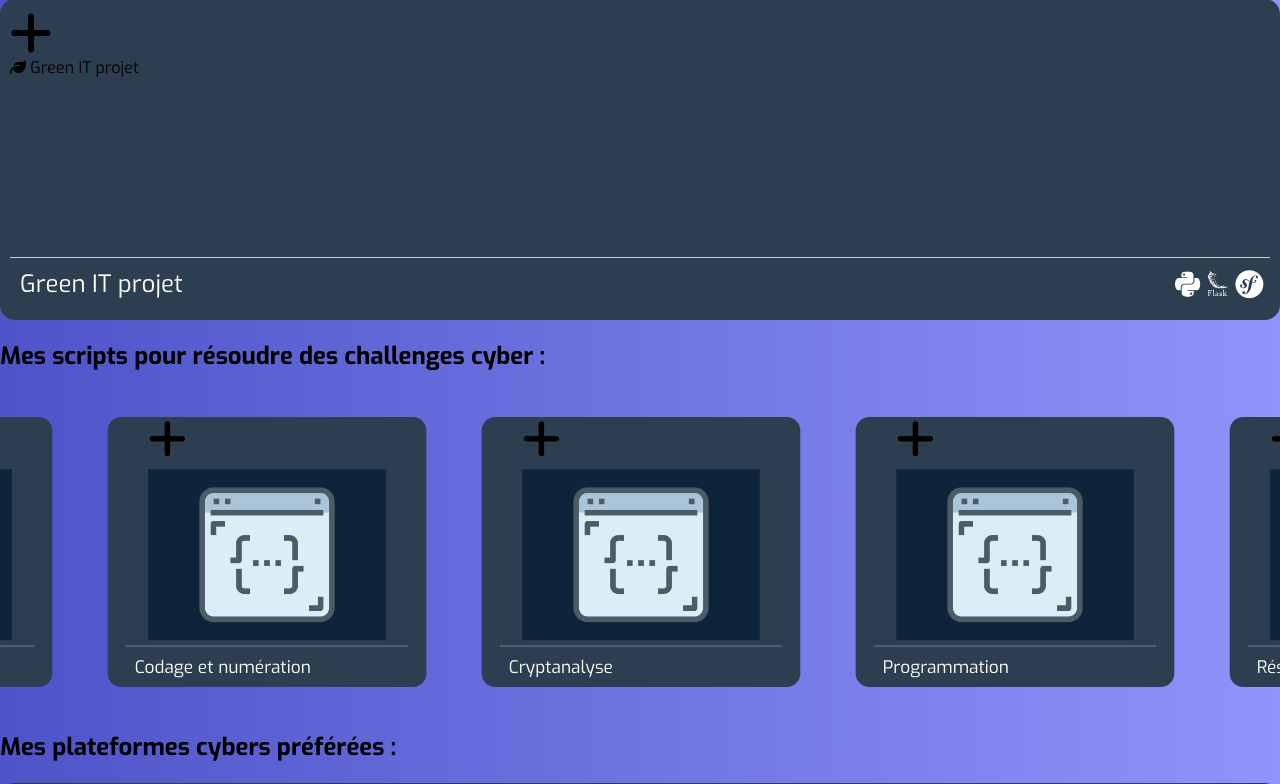
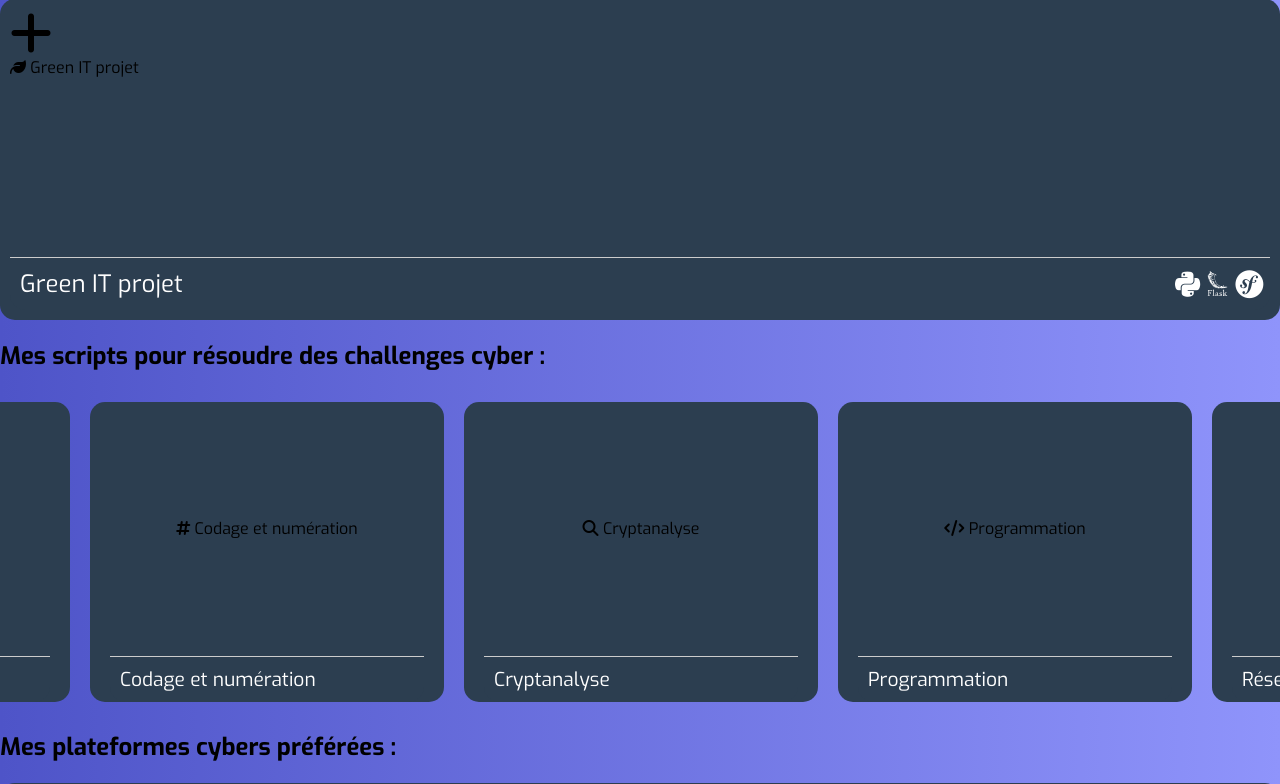
Before and after one commit to bcharthur/site-portfolio, a Symfony app: template templates/home/projets.html.twig in a window 1280 px wide. Shown: the part 1018-1802 px from the top of the page. Run offline with Twig, Linux system fonts and the light colour scheme; the template is opened without the code that fills it, so the values that code supplies are empty; style sheets or scripts are compiled from the project's sources; some libraries are stand-ins or nearby versions.

Commit message:
correction card mes scripts projets

```diff
--- a/templates/home/modals/scripts_challenge_cyber/codage_numeration.html.twig
+++ b/templates/home/modals/scripts_challenge_cyber/codage_numeration.html.twig
@@ -31,7 +31,8 @@
                                 <div class="accordion-item">
                                     <h2 class="accordion-header" id="headingCodeOne">
                                         <button class="accordion-button collapsed text-uppercase" type="button" data-bs-toggle="collapse" data-bs-target="#collapseCodeOne" aria-expanded="false" aria-controls="collapseCodeOne">
-                                            1. 1+1=10
+
+                                            <span><img src="{{ asset('img/cl.png') }}" alt="CyberLearning Logo" style="width: 1.5rem; height: auto; filter: invert(100%);" /> 1. 1+1=10 </span>
                                         </button>
                                     </h2>
                                     <div id="collapseCodeOne" class="accordion-collapse collapse" aria-labelledby="headingCodeOne" data-bs-parent="#codingNumbersAccordion">
@@ -51,7 +52,7 @@
                                 <div class="accordion-item">
                                     <h2 class="accordion-header" id="headingCodeTwo">
                                         <button class="accordion-button collapsed text-uppercase" type="button" data-bs-toggle="collapse" data-bs-target="#collapseCodeTwo" aria-expanded="false" aria-controls="collapseCodeTwo">
-                                            2. La Mantisse Prend la Float
+                                            <span><img src="{{ asset('img/cl.png') }}" alt="CyberLearning Logo" style="width: 1.5rem; height: auto; filter: invert(100%);" /> 2. La Mantisse Prend la Float </span>
                                         </button>
                                     </h2>
                                     <div id="collapseCodeTwo" class="accordion-collapse collapse" aria-labelledby="headingCodeTwo" data-bs-parent="#codingNumbersAccordion">
--- a/templates/home/projets.html.twig
+++ b/templates/home/projets.html.twig
@@ -17,60 +17,75 @@
         .challenge-slider .project-item {
             display: flex;
             flex-direction: column;
-            justify-content: space-between;
+            justify-content: flex-start;
             align-items: center;
-            height: 300px;
-            overflow: hidden;
-            padding: 10px;
+            width: 250px; /* Ajustez si besoin */
+            height: 300px; /* Ajustez si besoin */
             box-sizing: border-box;
             margin: 10px;
-            transform: scale(0.9);
+            position: relative;
             transition: transform 0.3s ease;
         }
 
         .challenge-slider .project-item:hover {
-            transform: scale(1);
+            transform: scale(1.05);
         }
 
-        .challenge-slider .project-title {
-            text-align: center;
+        .challenge-slider .portfolio-item {
+            position: relative;
             width: 100%;
-            margin-top: 0;
+            height: 100%;
+            flex: 1;
+            display: flex;
+            flex-direction: column;
         }
 
-        /* Augmentation de la taille des titres */
-        .challenge-slider .project-title span {
-            display: inline-block;
-            max-width: 100%;
-            white-space: nowrap;
-            overflow: hidden;
-            text-overflow: ellipsis;
-            font-size: 1.2rem; /* Taille augmentée */
+        .challenge-slider .portfolio-item .portfolio-item-caption {
+            position: absolute;
+            left: 0;
+            right: 0;
+            bottom: 0;
+            top: 10px; /* Ajustement vertical */
+            opacity: 0;
+            transition: opacity 0.3s ease;
+            z-index: 10;
+        }
+
+        .challenge-slider .portfolio-item:hover .portfolio-item-caption {
+            opacity: 1;
         }
 
         .challenge-slider .project-img-custom {
             display: flex;
             align-items: center;
             justify-content: center;
+            flex: 1;
             width: 100%;
-            height: 200px;
+            height: 100%;
+            text-align: center;
             overflow: hidden;
-            text-align: center;
-            padding-top: 10px;
+            box-sizing: border-box;
+            padding: 10px;
         }
 
-        .challenge-slider img.project-img-custom {
-            max-width: 100%;
-            max-height: 100%;
-            object-fit: contain;
+        .challenge-slider .project-img-custom.bg-primary {
+            margin-top: 10px; /* Descendre la zone bg-primary */
         }
 
-        /* Espacement supplémentaire entre les slides */
+        .challenge-slider .project-title {
+            text-align: center;
+            width: 100%;
+            margin-top: 10px;
+            font-size: 1.2rem;
+            white-space: nowrap;
+            overflow: hidden;
+            text-overflow: ellipsis;
+        }
+
         .challenge-slider .slick-slide {
             padding: 0 20px;
         }
 
-        /* Agrandir et écarter un peu plus les flèches */
         .slick-prev:before, .slick-next:before {
             font-family: "Font Awesome 5 Free";
             font-weight: 900;
@@ -90,13 +105,14 @@
             height: 50px;
         }
 
-        /* Écarter davantage les flèches de chaque côté */
         .slick-prev {
             left: -70px;
         }
+
         .slick-next {
             right: -70px;
         }
+
     </style>
 </head>
 <body>
@@ -216,7 +232,10 @@
                             <i class="fas fa-plus fa-3x"></i>
                         </div>
                     </div>
-                    <img class="img-fluid project-img-custom" src="{{ asset('img/challenge/progprog.png')}}" alt="Cryptanalyse" />
+                    <!-- Sans image, juste un bg -->
+                    <div class="project-img-custom bg-primary text-white">
+                        <span><i class="fa-solid fa-magnifying-glass"></i> Cryptanalyse</span>
+                    </div>
                 </div>
                 <div class="project-title">
                     <span>Cryptanalyse</span>
@@ -231,7 +250,9 @@
                             <i class="fas fa-plus fa-3x"></i>
                         </div>
                     </div>
-                    <img class="img-fluid project-img-custom" src="{{ asset('img/challenge/progprog.png')}}" alt="Programmation" />
+                    <div class="project-img-custom bg-primary text-white">
+                        <span><i class="fa-solid fa-code"></i> Programmation</span>
+                    </div>
                 </div>
                 <div class="project-title">
                     <span>Programmation</span>
@@ -246,7 +267,9 @@
                             <i class="fas fa-plus fa-3x"></i>
                         </div>
                     </div>
-                    <img class="img-fluid project-img-custom" src="{{ asset('img/challenge/progprog.png')}}" alt="Réseau" />
+                    <div class="project-img-custom bg-primary text-white">
+                        <span><i class="fa-solid fa-network-wired"></i> Réseau</span>
+                    </div>
                 </div>
                 <div class="project-title">
                     <span>Réseau</span>
@@ -261,13 +284,17 @@
                             <i class="fas fa-plus fa-3x"></i>
                         </div>
                     </div>
-                    <img class="img-fluid project-img-custom" src="{{ asset('img/challenge/progprog.png')}}" alt="Codage et numération" />
+                    <div class="project-img-custom bg-primary text-white">
+                        <span><i class="fa-solid fa-hashtag"></i> Codage et numération</span>
+                    </div>
                 </div>
                 <div class="project-title">
                     <span>Codage et numération</span>
                 </div>
             </div>
         </div>
+
+
 
         <!-- Sous-titre Autres -->
         <h1 class="mb-4">Mes plateformes cybers préférées :</h1>
```
Also changed, not shown: templates/home/modals/scripts_challenge_cyber/cryptanalyse.html.twig (+4 -4 lines), templates/home/modals/scripts_challenge_cyber/programmation.html.twig (+4 -4 lines), templates/home/modals/scripts_challenge_cyber/reseau.html.twig (+5 -5 lines).
